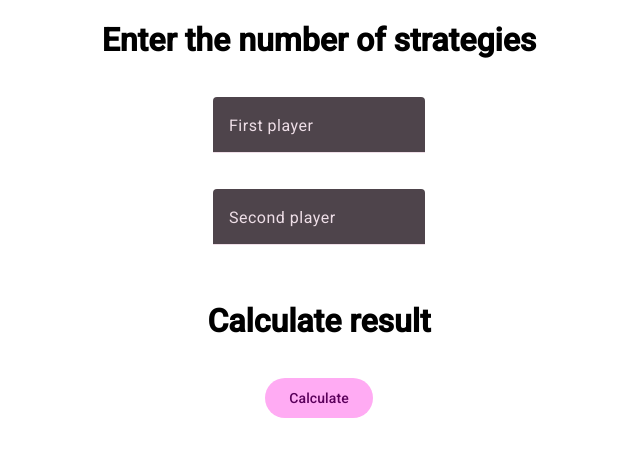
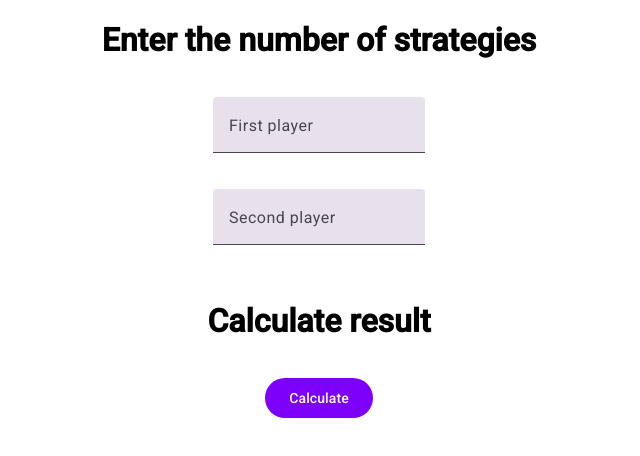
Before and after one commit to Qyea/approximate-method, an Angular app: page / in a window 1280 px wide. Shown: the top 456 px of the page, without its empty margins (321-961 px from the left). Built offline with nearby package versions, Linux system fonts and the light colour scheme.

Commit message:
EPIC-1: Correct data entry in the table

```diff
--- a/src/app/app.component.scss
+++ b/src/app/app.component.scss
@@ -5,7 +5,3 @@
   align-items: center;
   gap: 1rem;
 }
-
-.app-button {
-  background-color: aqua;
-}
--- a/src/app/common-ui/matrix-table/matrix-table.component.html
+++ b/src/app/common-ui/matrix-table/matrix-table.component.html
@@ -1,19 +1,21 @@
 <div>
   <h2>Enter clean player strategies</h2>
-  <table mat-table [dataSource]="dataSource" class="mat-elevation-z8">
+  <table mat-table [dataSource]="matrix" class="mat-elevation-z8">
     @for (column of getColumns(); track $index; let colIndex = $index) {
     <ng-container matColumnDef="col{{ colIndex }}">
       <th mat-header-cell *matHeaderCellDef>A{{ colIndex }}</th>
       <td mat-cell *matCellDef="let element; let rowIndex = index">
-        <input matInput [(ngModel)]="matrix[rowIndex][colIndex]" />
+        <input
+          matInput
+          type="number"
+          [(ngModel)]="matrix[rowIndex][colIndex]"
+        />
       </td>
-      <!-- <mat-header-cell *matHeaderCellDef> Index </mat-header-cell>
-      <mat-cell *matCellDef="let element; let i = index">{{ i }}</mat-cell> -->
     </ng-container>
     }
 
     <tr mat-header-row *matHeaderRowDef="displayedColumns"></tr>
     <tr mat-row *matRowDef="let row; columns: displayedColumns"></tr>
   </table>
-  <p>{{ matrix }}</p>
+  <p>{{ matrix[0][0] }}</p>
 </div>
--- a/src/app/common-ui/matrix-table/matrix-table.component.ts
+++ b/src/app/common-ui/matrix-table/matrix-table.component.ts
@@ -6,8 +6,6 @@ import {
   SimpleChanges,
 } from '@angular/core';
 import { FormsModule } from '@angular/forms';
-import { NgModule } from '@angular/core';
-
 import { MatTableModule } from '@angular/material/table';
 import { MatInputModule } from '@angular/material/input';
 
@@ -31,13 +29,12 @@ const ELEMENT_DATA: PeriodicElement[] = [
   styleUrl: './matrix-table.component.scss',
 })
 export class MatrixTableComponent {
-  @Input() matrix: number[][] = [];
+  @Input() matrix: (number | null)[][] = [];
   @Input() rows: number = 0;
   @Input() columns: number = 0;
 
   displayedColumns: string[] = [];
-
-  dataSource = ELEMENT_DATA;
+  tempMatrix: (number | null)[][] = [];
 
   getRows(): number[] {
     return Array.from({ length: this.rows }, (_, i) => i);
@@ -54,15 +51,17 @@ export class MatrixTableComponent {
   }
 
   initializeMatrix() {
+    this.tempMatrix = this.matrix.map((row) => [...row]);
+
     this.matrix = Array.from({ length: this.rows }, () =>
       Array(this.columns).fill(0)
     );
 
-    for (let i = 0; i < this.rows; i++) {
-      for (let j = 0; j < this.columns; j++) {
-        this.matrix[i][j] = 0;
+    this.tempMatrix.forEach((row, i) => {
+      for (let j = 0; j < Math.min(this.columns, row.length); j++) {
+        this.matrix[i][j] = row[j];
       }
-    }
+    });
 
     this.displayedColumns = this.getColumns().map((_, index) => 'col' + index);
   }
--- a/src/styles.scss
+++ b/src/styles.scss
@@ -1,4 +1,20 @@
 /* You can add global styles to this file, and also import other style files */
+@use "@angular/material" as mat;
 
-html, body { height: 100%; }
-body { margin: 0; font-family: Roboto, "Helvetica Neue", sans-serif; }
+html {
+  height: 100%;
+  color-scheme: light dark;
+  @include mat.theme(
+    (
+      color: mat.$violet-palette,
+      typography: Roboto,
+      density: 0,
+    )
+  );
+}
+
+body {
+  height: 100%;
+  margin: 0;
+  font-family: Roboto, "Helvetica Neue", sans-serif;
+}
```
